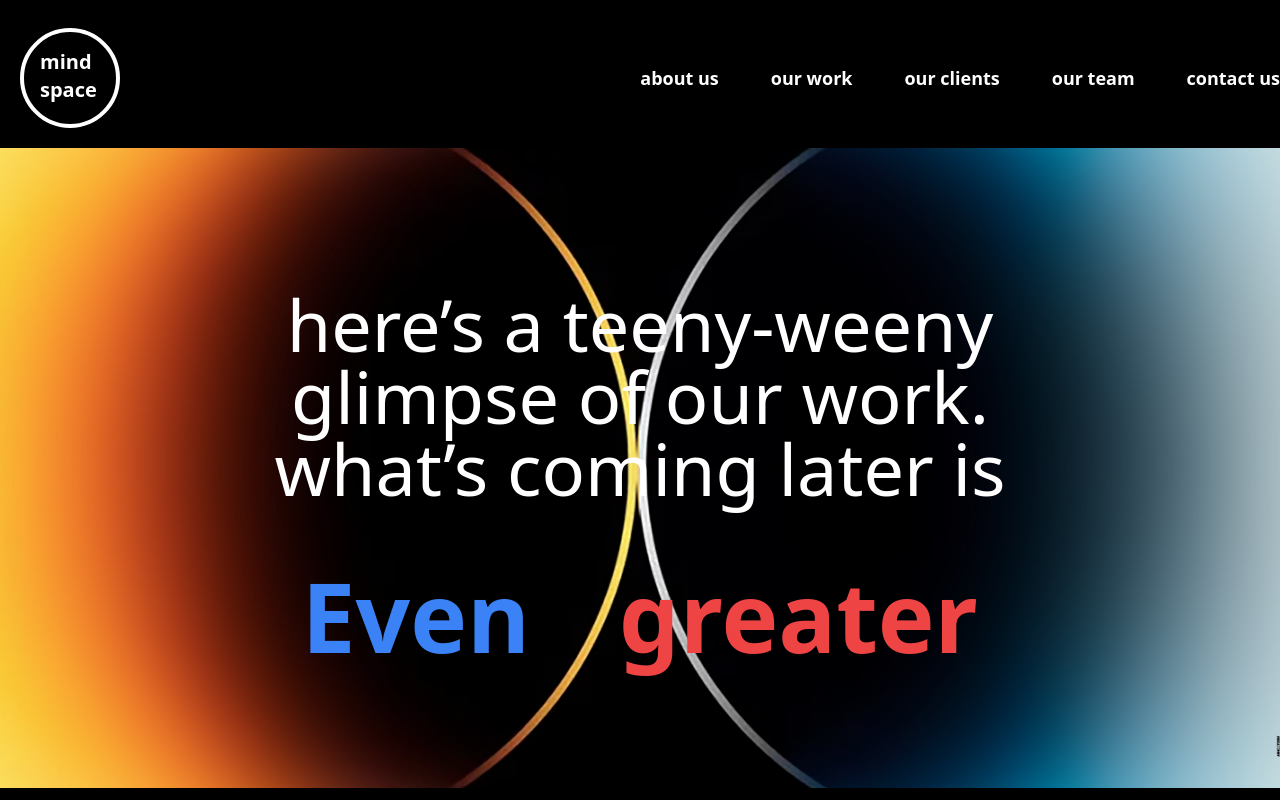
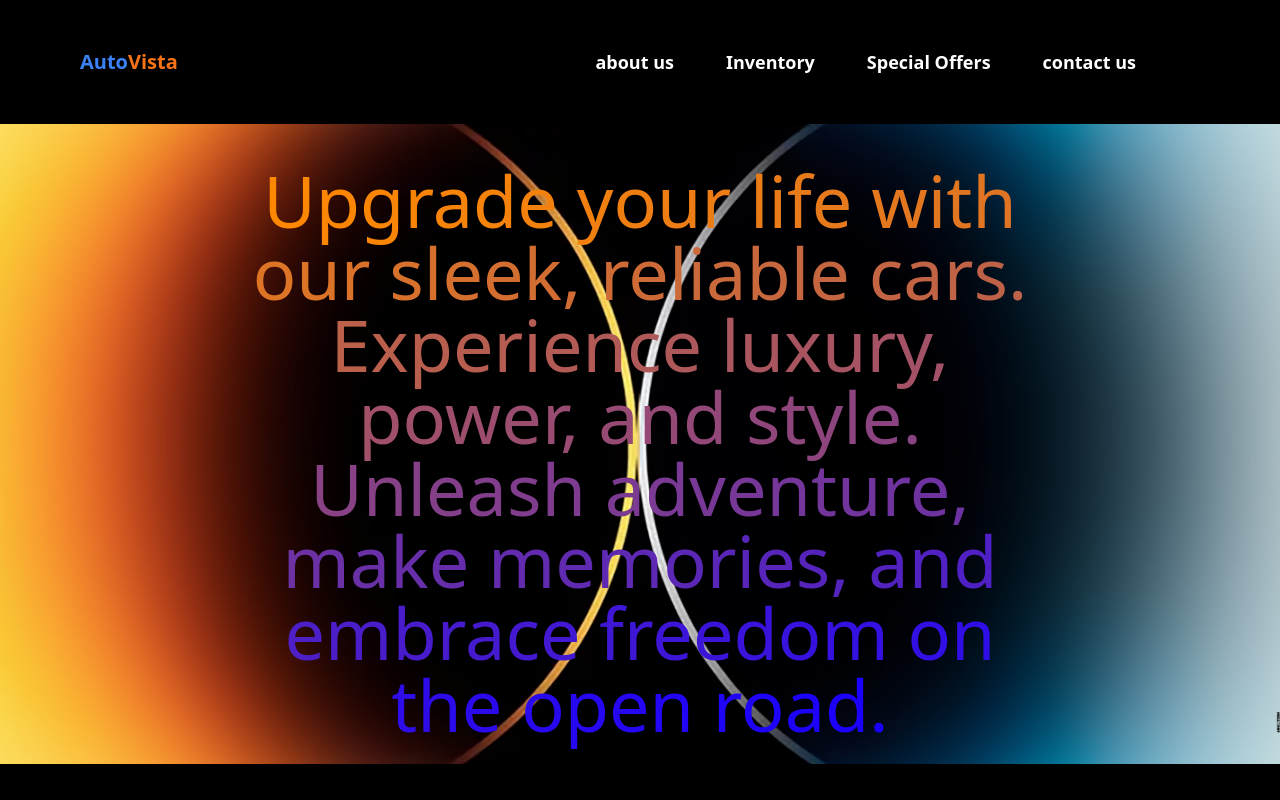
Before and after one commit to Nagi9999/apiTest, a Next.js app: page / in a window 1280 px wide. Shown: the top 800 px of the page. Built offline with nearby package versions, Linux system fonts and the light colour scheme.

Commit message:
project setup

```diff
--- a/src/assets/scss/global.css
+++ b/src/assets/scss/global.css
@@ -153,3 +153,11 @@ nav-link {
 .nav-link:hover::before {
   transform: scaleX(1);
 }
+
+.progressive-text {
+  background-clip: text;
+  -webkit-background-clip: text;
+  background-image: linear-gradient(to right, #ff8800, #1900ff); /* Blue to Orange */
+  color: transparent;
+  display: inline;
+}
--- a/src/components/banner.js
+++ b/src/components/banner.js
@@ -1,18 +1,21 @@
 const Banner = () => {
   return (
     <div className="relative sm:mt-0 mt-16">
-      <div >
+      <div>
         <img
-          className="w-full max-h-[80vh] object-cover "
+          className="w-full max-h-[80vh] object-cover"
           src="/images/banner.jpg"
-        ></img>
+          alt="Banner Image"
+        />
       </div>
-      <div className=" 2xl:container mx-auto absolute inset-0  flex flex-col justify-center items-center text-white mt-4">
-        <h1 className="sm:text-7xl text-center sm:px-60 px-16 items-center font-light "> here’s a teeny-weeny glimpse of our work. what’s coming later is </h1>
-        <h1 className="sm:text-8xl text-2xl space-x-16 sm:mt-16 mt-6">
-            <span className="text-blue-500 font-semibold">Even  </span>
-            <span className="text-red-500 font-semibold">greater</span>
-       </h1>
+      <div className="2xl:container mx-auto absolute inset-0 flex flex-col justify-center items-center mt-4">
+        <h1 className="sm:text-7xl text-center sm:px-60 px-16 items-center sm:font-light font-semibold">
+          <span className="progressive-text">
+            Upgrade your life with our sleek, reliable cars. Experience luxury,
+            power, and style. Unleash adventure, make memories, and embrace
+            freedom on the open road.
+          </span>
+        </h1>
       </div>
     </div>
   );
--- a/src/components/card.js
+++ b/src/components/card.js
@@ -81,7 +81,7 @@ const Card = () => {
       const [hoveredItem, setHoveredItem] = useState(null); // State to track hovered item
 
       return (
-        <div className="2xl:container mx-auto sm:my-32 my-16">
+        <div className="2xl:container mx-auto sm:my-32 my-16 sm:px-20">
           <div className="grid sm:grid-cols-2 grid-cols-1 sm:justify-between justify-center sm:mt-10 mt-4">
             {Data.map((item) => {
               return (
@@ -92,11 +92,11 @@ const Card = () => {
                   onMouseLeave={() => setHoveredItem(null)} // Reset the hovered item on mouse leave
                 >
                   <Link href="/">
-                    <div className="relative">
+                    <div className="relative overflow-hidden ">
                       <img
                         src={item.icon}
                         alt="Your Icon"
-                        className={`w-auto h-auto my-[5px] ${
+                        className={`duration-300 ease-[cubic-bezier(0.25, 1, 0.5, 1)] w-auto h-auto my-[5px] ${
                           hoveredItem === item.title ? "transform scale-110" : ""
                         }`}
                       />
--- a/src/components/footer.js
+++ b/src/components/footer.js
@@ -3,9 +3,8 @@ import Link from "next/link";
 const Footer = () => {
   const menuItems = [
     { title: "about us", path: "/" },
-    { title: "our work", path: "/" },
-    { title: "our clients", path: "/" },
-    { title: "our team", path: "/" },
+    { title: "Inventory", path: "/" },
+    { title: "Special Offers", path: "/" },
     { title: "contact us", path: "/" },
   ];
   const menuItems1 = [
@@ -18,9 +17,8 @@ const Footer = () => {
 
   return (
     <div className="custombackground ">
-        <div className="2xl:container mx-auto">
-        <div className=" grid sm:grid-cols-4 grid-cols-2    text-white my-16  ">
-        <div className="col-span-1 sm:pl-32 px-5">
+      <div className="2xl:container mx-auto ">
+        <div className="  flex flex-col justify-center  text-white my-16 sm:pl-32 pl-12  ">
           <h1 className="text-xl">sitemap</h1>
           <ul
             className={`flex  flex-col font-semibold  text-sm  my-4  sm:space-y-0 space-y-2 mt-6`}
@@ -33,59 +31,32 @@ const Footer = () => {
               </li>
             ))}
           </ul>
+        </div>
 
-
-        </div>
-        <div className="col-span-1">
-          <h1 className="text-xl">Offices</h1>
-          <ul
-            className={`flex  flex-col font-semibold  text-sm  my-4   sm:space-y-0 space-y-2 mt-6`}
-          >
-            {menuItems1.map((item, index) => (
-              <li key={index}>
-                <a href={item.path}>
-                  <span>{item.title}</span>
+        <div className="flex sm:justify-center justify-around items-center sm:space-x-16 text-white my-16">
+          <Link href="/">
+ <div className="text-3xl font-bold">
+            <a href="/" className=" ">
+              <span className="text-blue-500">Auto</span>
+              <span className="text-orange-200">Vista</span>
             </a>
-              </li>
-            ))}
-          </ul>
-        </div>
-        <div className="col-span-2 sm:ml-0 ml-5 ">
-          <h1 className="text-xl">inquiries</h1>
-          <a href="briefme@mindspace-me.com">
-            <p className="font-semibold mt-10">briefme@mindspace-me.com</p>
-          </a>
-
-        </div>
-      </div>
-      <div className="flex sm:flex-row flex-col justify-between sm:my-16 my-5 sm:px-32 px-5 text-white">
-      <div class=" sm:space-x-4 space-x-5 flex items-center ">
-            <Link href="/">
-              <h1 className="text-3xl font-bold">mindspace |</h1>
-            </Link>
+          </div>          </Link>
           <a href="www.instagram.com" class="no-underline text-white">
             <img
               src="/favicon/instagram.png"
               alt="Instagram"
-                class="sm:w-6 w-4 sm:h-6 h-4"
+              class="sm:w-6 h-6"
             />
           </a>
           <a href="www.linkedin.com" class="no-underline text-white">
             <img
               src="/favicon/linkedin.png"
               alt="LinkedIn"
-                class="sm:w-6 w-4 sm:h-6 h-4"
+              class="w-6 h-6 "
             />
           </a>
         </div>
-          <div className="flex sm:space-x-3 space-x-4 sm:my-0 my-8">
-            <a href="/">privacy policy</a>
-            <p>|</p>
-            <a href="/">terms & conditions</a>
       </div>
-      </div>
-       </div>
-
     </div>
   );
 };
--- a/src/components/nav.js
+++ b/src/components/nav.js
@@ -15,24 +15,23 @@ const NavBar = () => {
 
   const menuItems = [
     { title: "about us", path: "/" },
-    { title: "our work", path: "/" },
-    { title: "our clients", path: "/" },
-    { title: "our team", path: "/" },
+    { title: "Inventory", path: "/" },
+    { title: "Special Offers", path: "/" },
     { title: "contact us", path: "/" },
   ];
 
   return (
-    <nav className="2xl:container  mx-auto relative">
-      <div className="flex flex-row justify-between  mt-2 text-white items-center  ">
+    <nav className="2xl:container  mx-auto relative sm:px-20 px-8">
+      <div className="flex flex-row justify-between  sm:my-12 my-6 text-white items-center  ">
         <div className="  font-extrabold	sm:text-xl text-sm  ">
-          <div className="sm:w-[100px] w-[75px]  sm:h-[100px] h-[75px] sm:border-4 border-[1px] border-white rounded-[50%] sm:m-5 m-2">
-            <a href="/" className="flex flex-col space-y-0 p-4 ">
-              <span className="">mind</span>
-              <span className="">space</span>
+          <div className="">
+            <a href="/" className=" ">
+              <span className="text-blue-500">Auto</span>
+              <span className="text-orange-500">Vista</span>
             </a>
           </div>
 
-          <div className={`sm:hidden custom-background1 ${menuOpen ? "absolute-overlay" : ""} absolute right-0 left-0 my-24 border-b-cyan-500 border-b-[1px]`}>
+          <div className={`sm:hidden custom-background1 ${menuOpen ? "absolute-overlay" : ""} absolute right-0 left-0 sm:my-24 my-12   border-b-cyan-500 border-b-[1px]`}>
 
             <ul
               className={`sm:flex sm:flex-row flex-col font-semibold  sm:text-lg text-2xl  my-4   items-center     ${
@@ -79,7 +78,7 @@ const NavBar = () => {
         </div>
 
         <div className={"hidden sm:flex items-center  "}>
-          <ul className=" flex   justify-between  text-lg  sm:space-x-[52px]  font-semibold   ">
+          <ul className=" flex   justify-between  text-lg  sm:space-x-[52px] sm:pr-16 font-semibold   ">
             {menuItems.map((item, index) => (
               <li key={index}>
                 <Link href={item.path}>
```
Lines whose indentation alone changed are shown as unchanged.
